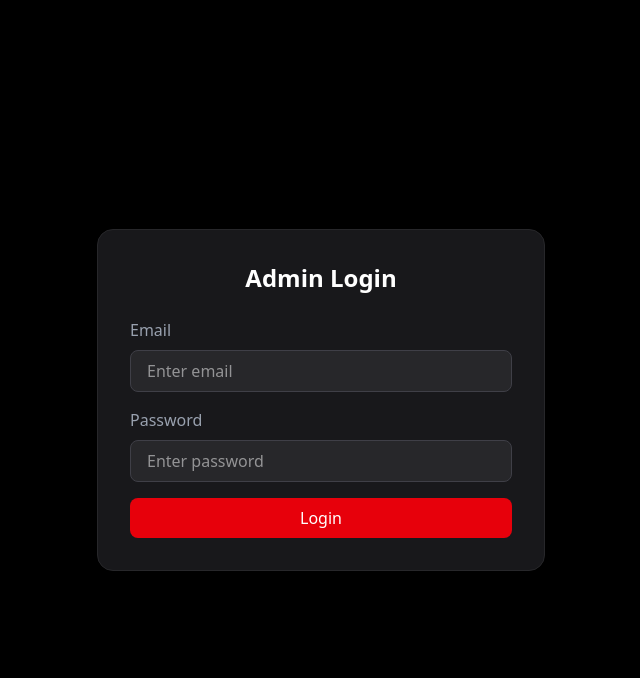
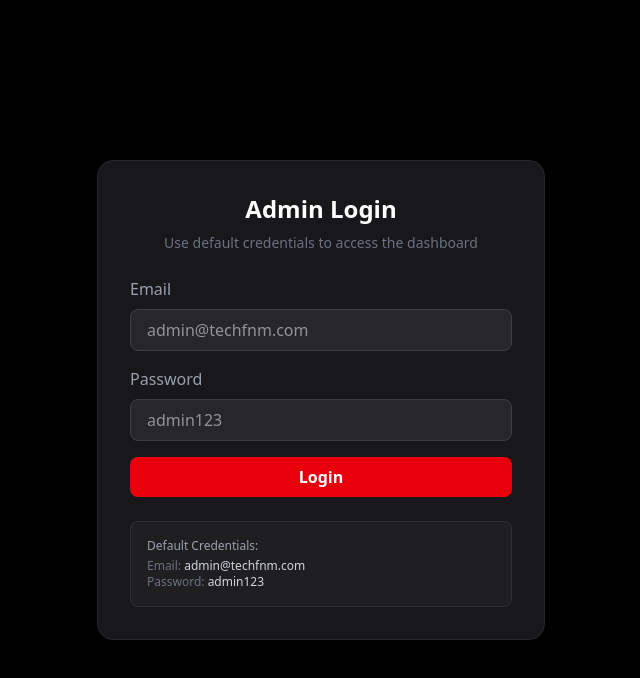
Before and after one commit to Tech-FNM/techfnm, a React (Vite) app: page /admindash/login in a window 1280 px wide. Shown: the top 678 px of the page, without its empty margins (319-959 px from the left). Built offline with nearby package versions, Linux system fonts and the light colour scheme.

Commit message:
feat: Improve admin login error handling and UI
Enhance the admin login component by adding more robust error handling for non-JSON responses from the API. Also, provide clearer user feedback on login failures and include default credential hints in the UI.

```diff
--- a/src/pages/admin/Login.tsx
+++ b/src/pages/admin/Login.tsx
@@ -19,25 +19,37 @@ export default function Login() {
         body: JSON.stringify({ email, password }),
       });
 
-      if (!response.ok) {
-        const errorData = await response.json();
-        throw new Error(errorData.error || 'Login failed');
+      let data;
+      const contentType = response.headers.get('content-type');
+      if (contentType && contentType.includes('application/json')) {
+        data = await response.json();
+      } else {
+        const text = await response.text();
+        throw new Error(`Server returned non-JSON response: ${text.substring(0, 100)}...`);
       }
 
-      const data = await response.json();
+      if (!response.ok) {
+        throw new Error(data.error || 'Login failed');
+      }
+
       localStorage.setItem('admin_token', data.token);
       navigate('/admindash/dashboard');
     } catch (error: any) {
-      alert(error.message || 'Login failed');
+      console.error('Login error:', error);
+      alert(error.message || 'Login failed. Please check your credentials.');
     } finally {
       setLoading(false);
     }
   };
 
   return (
-    <div className="min-h-screen bg-black flex items-center justify-center">
+    <div className="min-h-screen bg-black flex items-center justify-center p-4">
       <div className="bg-zinc-900 p-8 rounded-2xl shadow-xl w-full max-w-md border border-zinc-800">
-        <h2 className="text-2xl font-bold text-white mb-6 text-center">Admin Login</h2>
+        <h2 className="text-2xl font-bold text-white mb-2 text-center">Admin Login</h2>
+        <p className="text-gray-500 text-sm text-center mb-6">
+          Use default credentials to access the dashboard
+        </p>
+
         <form onSubmit={handleLogin} className="space-y-4">
           <div>
             <label className="block text-gray-400 mb-2">Email</label>
@@ -46,7 +58,7 @@ export default function Login() {
               value={email}
               onChange={(e) => setEmail(e.target.value)}
               className="w-full bg-zinc-800 border border-zinc-700 rounded-lg px-4 py-2 text-white focus:outline-none focus:border-red-500"
-              placeholder="Enter email"
+              placeholder="admin@techfnm.com"
               required
             />
           </div>
@@ -57,18 +69,24 @@ export default function Login() {
               value={password}
               onChange={(e) => setPassword(e.target.value)}
               className="w-full bg-zinc-800 border border-zinc-700 rounded-lg px-4 py-2 text-white focus:outline-none focus:border-red-500"
-              placeholder="Enter password"
+              placeholder="admin123"
               required
             />
           </div>
           <button
             type="submit"
             disabled={loading}
-            className="w-full bg-red-600 text-white py-2 rounded-lg hover:bg-red-700 transition-colors disabled:opacity-50"
+            className="w-full bg-red-600 text-white py-2 rounded-lg hover:bg-red-700 transition-colors disabled:opacity-50 font-semibold"
           >
             {loading ? 'Logging in...' : 'Login'}
           </button>
         </form>
+
+        <div className="mt-6 p-4 bg-zinc-800/50 rounded-lg border border-zinc-700/50">
+          <p className="text-xs text-gray-400 mb-1">Default Credentials:</p>
+          <p className="text-xs text-gray-500">Email: <span className="text-gray-300">admin@techfnm.com</span></p>
+          <p className="text-xs text-gray-500">Password: <span className="text-gray-300">admin123</span></p>
+        </div>
       </div>
     </div>
   );
```
